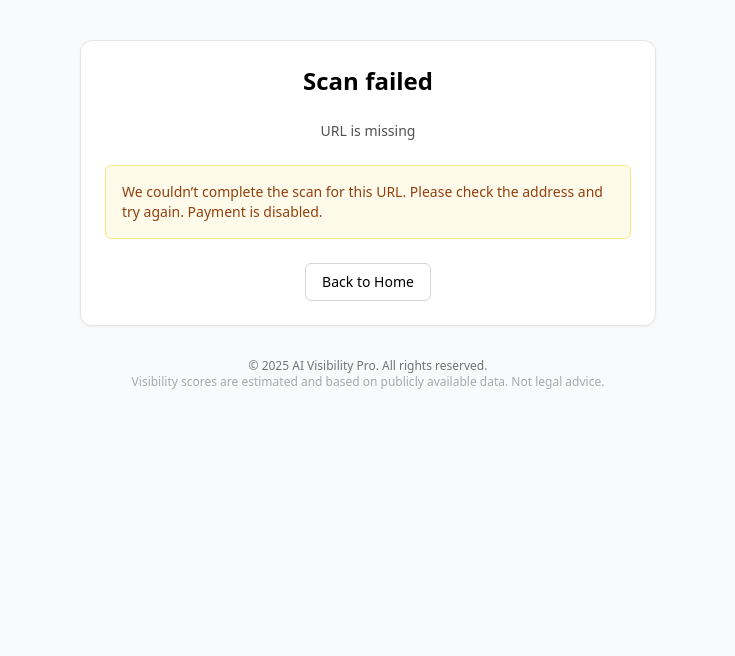
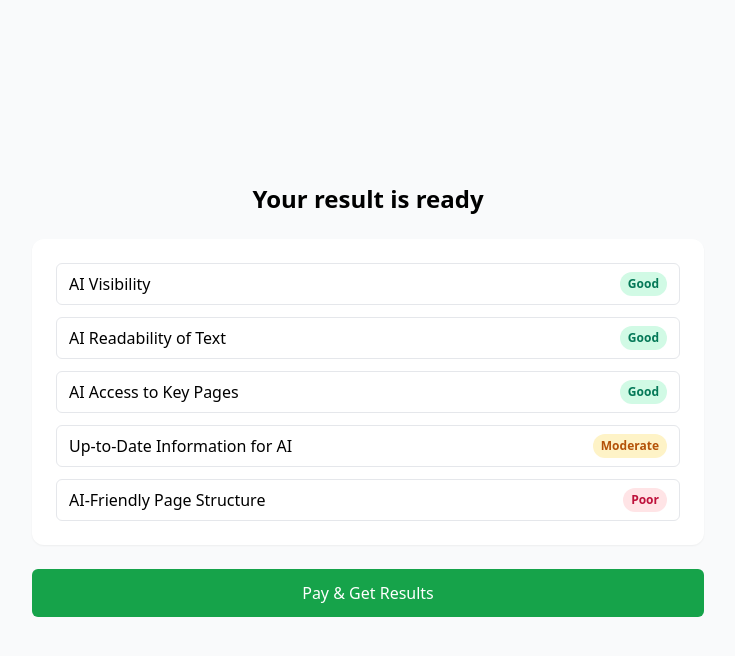
Before and after one commit to dm100usa-oss/aivcheck---main, a Next.js app: page /preview/1 in a window 1280 px wide. Shown: the top 656 px of the page, without its empty margins (272-1007 px from the left). Built offline with nearby package versions, Linux system fonts and the light colour scheme.

Commit message:
Update page.tsx

```diff
--- a/app/preview/[mode]/page.tsx
+++ b/app/preview/[mode]/page.tsx
@@ -1,8 +1,8 @@
-// /app/preview/[mode]/page.tsx
 "use client";
 
-import { useMemo, useState } from "react";
+import { useState } from "react";
 import { useRouter } from "next/navigation";
+import ReportLayout, { CheckItem } from "../../../components/ReportLayout";
 
 type Mode = "quick" | "pro";
 
@@ -15,50 +15,20 @@ export default function PreviewPage({
 }) {
   const mode = (params.mode as Mode) || "quick";
   const url = (searchParams?.url || "").trim();
-  const status = (searchParams?.status || "ok").toLowerCase();
   const paid = (searchParams?.paid || "") === "1";
   const router = useRouter();
 
-  const color =
-    mode === "quick"
-      ? "bg-blue-600 hover:bg-blue-700 text-white"
-      : "bg-green-600 hover:bg-green-700 text-white";
-
-  const items = useMemo(
-    () =>
-      mode === "quick"
-        ? [
-            "AI Visibility",
-            "AI Readability of Text",
-            "AI Access to Key Pages",
-            "Up-to-Date Information for AI",
-            "AI-Friendly Page Structure",
-          ]
-        : [
-            "robots.txt",
-            "sitemap.xml",
-            "X-Robots-Tag",
-            "Meta robots",
-            "Canonical",
-            "Title",
-            "Meta description",
-            "Open Graph",
-            "H1",
-            "Structured Data",
-            "Mobile friendly",
-            "HTTPS",
-            "Alt texts",
-            "Favicon",
-            "404 page",
-          ],
-    [mode]
-  );
+  const testItemsQuick: CheckItem[] = [
+    { name: "AI Visibility", status: "Good" },
+    { name: "AI Readability of Text", status: "Good" },
+    { name: "AI Access to Key Pages", status: "Good" },
+    { name: "Up-to-Date Information for AI", status: "Moderate" },
+    { name: "AI-Friendly Page Structure", status: "Poor" },
+  ];
 
   const [email, setEmail] = useState("");
   const emailValid =
-    mode === "pro"
-      ? /^[^\s@]+@[^\s@]+\.[^\s@]+$/.test(email.trim())
-      : true;
+    mode === "pro" ? /^[^\s@]+@[^\s@]+\.[^\s@]+$/.test(email.trim()) : true;
 
   const pay = async () => {
     const resp = await fetch("/api/pay", {
@@ -70,39 +40,25 @@ export default function PreviewPage({
     if (json?.url) window.location.href = json.url as string;
   };
 
-  const back = () => router.push("/");
-
   return (
-    <main className="min-h-screen bg-gray-50 px-4 py-10">
-      <div className="mx-auto w-full max-w-xl">
-        <div className="rounded-xl border border-neutral-200 bg-white p-6 shadow-sm">
+    <main className="min-h-screen bg-gray-50 flex items-center justify-center p-6">
+      <div className="w-full max-w-2xl">
         <h1 className="mb-6 text-center text-2xl font-semibold">
-            {status === "ok" ? "Your result is ready" : "Scan failed"}
+          Your result is ready
         </h1>
 
-          <div className="mb-6 text-center text-sm text-neutral-600">
-            {url ? <div className="truncate">Checked website: {url}</div> : <div>URL is missing</div>}
-          </div>
+        <ReportLayout
+          mode={mode}
+          score={mode === "pro" ? 62 : undefined}
+          interpretation={mode === "pro" ? "Moderate visibility" : undefined}
+          items={mode === "pro" ? [] : testItemsQuick}
+        />
 
-          {status === "ok" ? (
-            <>
-              <ul className="mb-6 space-y-3">
-                {items.map((t, i) => (
-                  <li key={i} className="flex items-center">
-                    <span
-                      className={`mr-3 inline-block h-3 w-3 rounded-full ${
-                        mode === "quick" ? "bg-blue-600" : "bg-green-600"
-                      }`}
-                      aria-hidden="true"
-                    />
-                    <span className="text-[15px]">{t}</span>
-                  </li>
-                ))}
-              </ul>
-
-              {mode === "pro" && !paid && (
+        {!paid ? (
+          <div className="mt-6">
+            {mode === "pro" && (
               <div className="mb-4">
-                  <label htmlFor="email" className="mb-1 block text-sm text-neutral-700">
+                <label htmlFor="email" className="block text-sm text-neutral-700">
                   Your email to receive the PDF after payment
                 </label>
                 <input
@@ -111,59 +67,30 @@ export default function PreviewPage({
                   placeholder="you@example.com"
                   value={email}
                   onChange={(e) => setEmail(e.target.value)}
-                    className="w-full rounded-md border px-3 py-2 text-sm outline-none border-neutral-300 focus:ring-2 focus:ring-green-500"
+                  className="w-full rounded-md border px-3 py-2 text-sm"
                 />
                 {!emailValid && (
                   <p className="mt-1 text-xs text-rose-600">Please enter a valid email.</p>
                 )}
               </div>
             )}
-
-              {!paid ? (
             <button
               onClick={pay}
               disabled={!url || (mode === "pro" && !emailValid)}
-                  className={`w-full rounded-md px-4 py-3 text-base font-medium transition-colors disabled:opacity-60 ${color}`}
+              className={`w-full rounded-md px-4 py-3 text-base font-medium text-white ${
+                mode === "quick" ? "bg-blue-600" : "bg-green-600"
+              }`}
             >
-                  Pay & Get {mode === "pro" ? "Full Report" : "Results"}
+              {mode === "pro" ? "Pay & Get Full Report" : "Pay & Get Results"}
             </button>
+          </div>
         ) : (
-                <div className="rounded-md border border-emerald-200 bg-emerald-50 p-4 text-center text-sm text-emerald-800">
+          <div className="mt-6 text-center text-sm text-emerald-700">
             {mode === "pro"
               ? "Payment confirmed. Your full report with technical recommendations has been sent to your email."
-                    : "Payment confirmed. Your quick results are now unlocked."}
+              : "Payment confirmed. Your results are now unlocked."}
           </div>
         )}
-
-              <p className="mt-6 text-center text-xs text-neutral-500">
-                <span className="opacity-60">
-                  Visibility scores are estimated and based on publicly available data. Not legal advice.
-                </span>
-              </p>
-            </>
-          ) : (
-            <div className="rounded-md border border-amber-200 bg-amber-50 p-4 text-sm text-amber-800">
-              We couldn’t complete the scan for this URL. Please check the address and try again. Payment is disabled.
-            </div>
-          )}
-
-          <div className="mt-6 flex justify-center">
-            <button
-              onClick={back}
-              className="rounded-md border border-neutral-300 px-4 py-2 text-sm hover:bg-neutral-50"
-            >
-              Back to Home
-            </button>
-          </div>
-        </div>
-
-        <footer className="mt-8 text-center text-xs text-neutral-500">
-          © 2025 AI Visibility Pro. All rights reserved.
-          <br />
-          <span className="opacity-60">
-            Visibility scores are estimated and based on publicly available data. Not legal advice.
-          </span>
-        </footer>
       </div>
     </main>
   );
```
Lines whose indentation alone changed are shown as unchanged.
